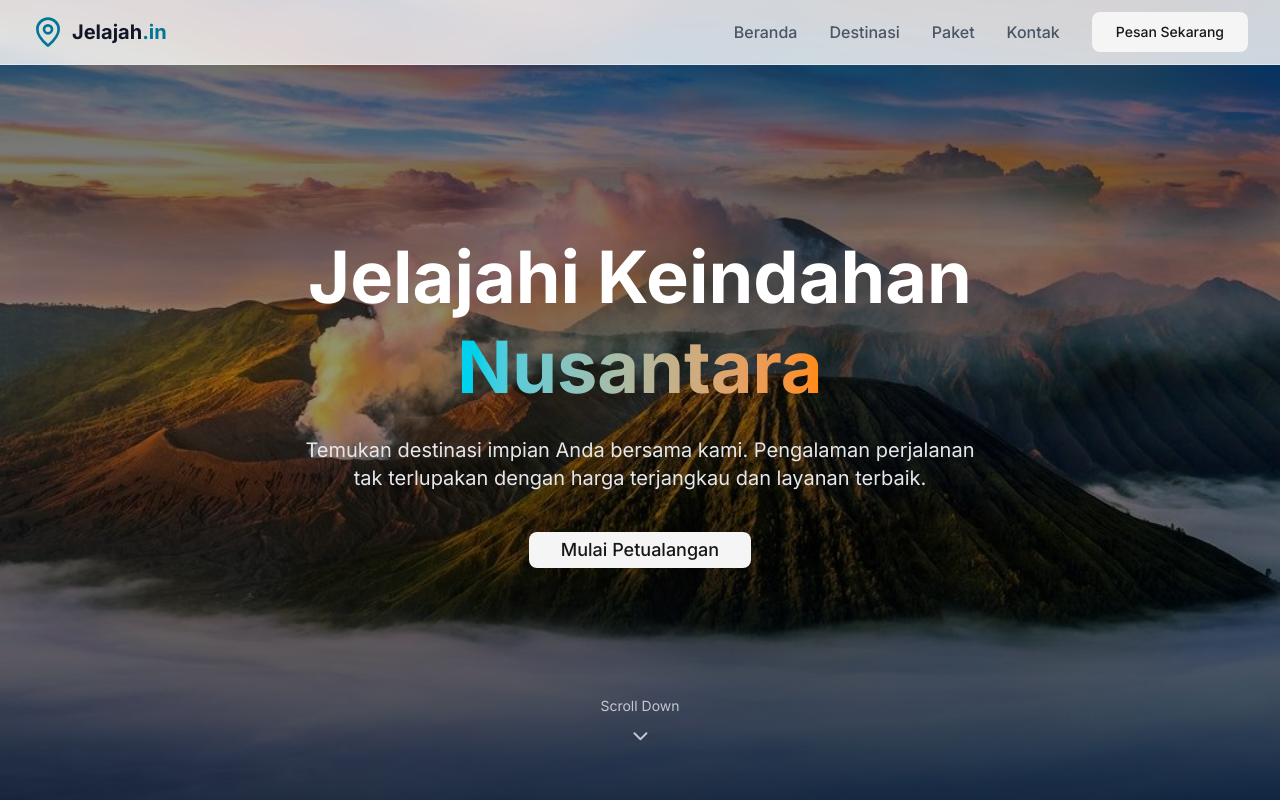
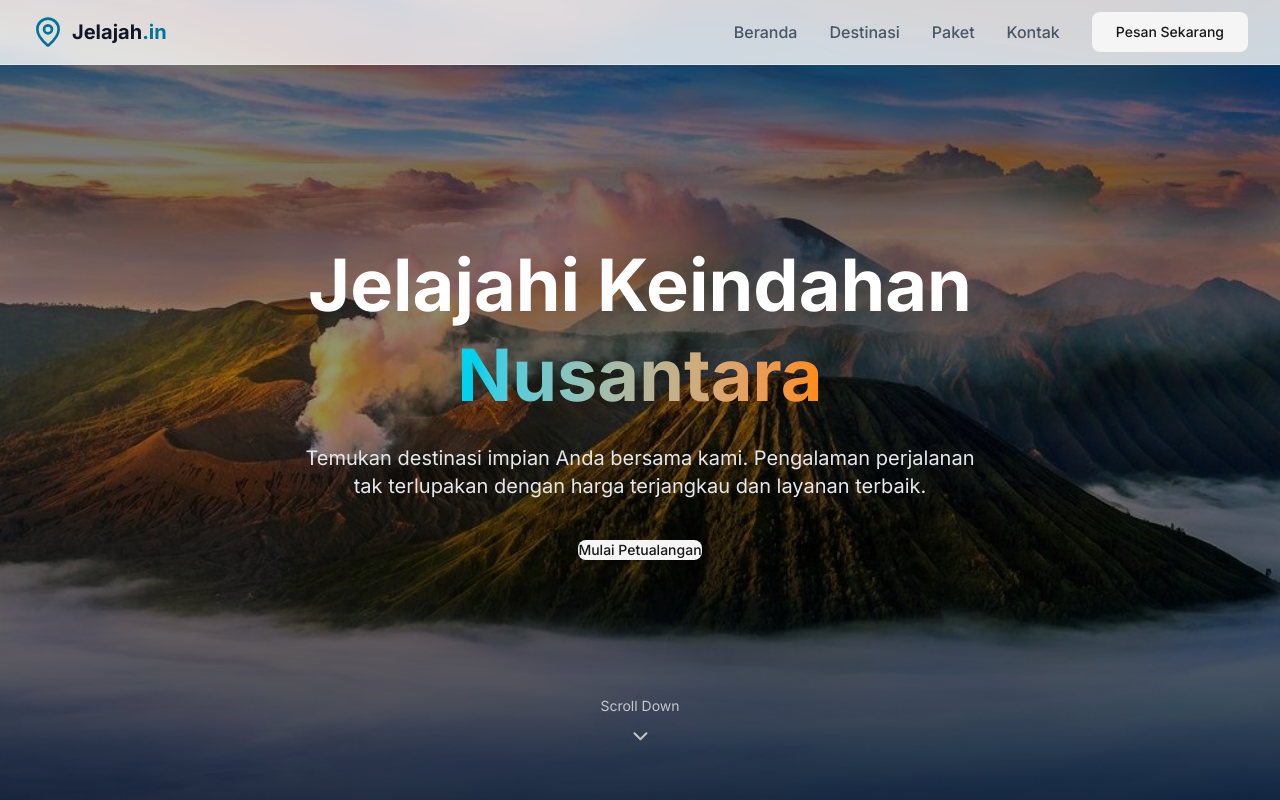
Before and after one commit to HafidzThufail22/Jelajah-in, a React (Vite) app: page / in a window 1280 px wide. Shown: the top 800 px of the page. Built offline with nearby package versions, Linux system fonts and the light colour scheme.

Commit message:
change button variant

```diff
--- a/src/components/sections/Hero.jsx
+++ b/src/components/sections/Hero.jsx
@@ -64,7 +64,7 @@ export function Hero() {
             data-aos="fade-up"
             data-aos-delay="200"
           >
-            <Button variant="secondary" className="px-8 py-4 text-lg">
+            <Button variant="secondary" size="xl" asChild>
               <a href="#pesan">Mulai Petualangan</a>
             </Button>
           </div>
```
